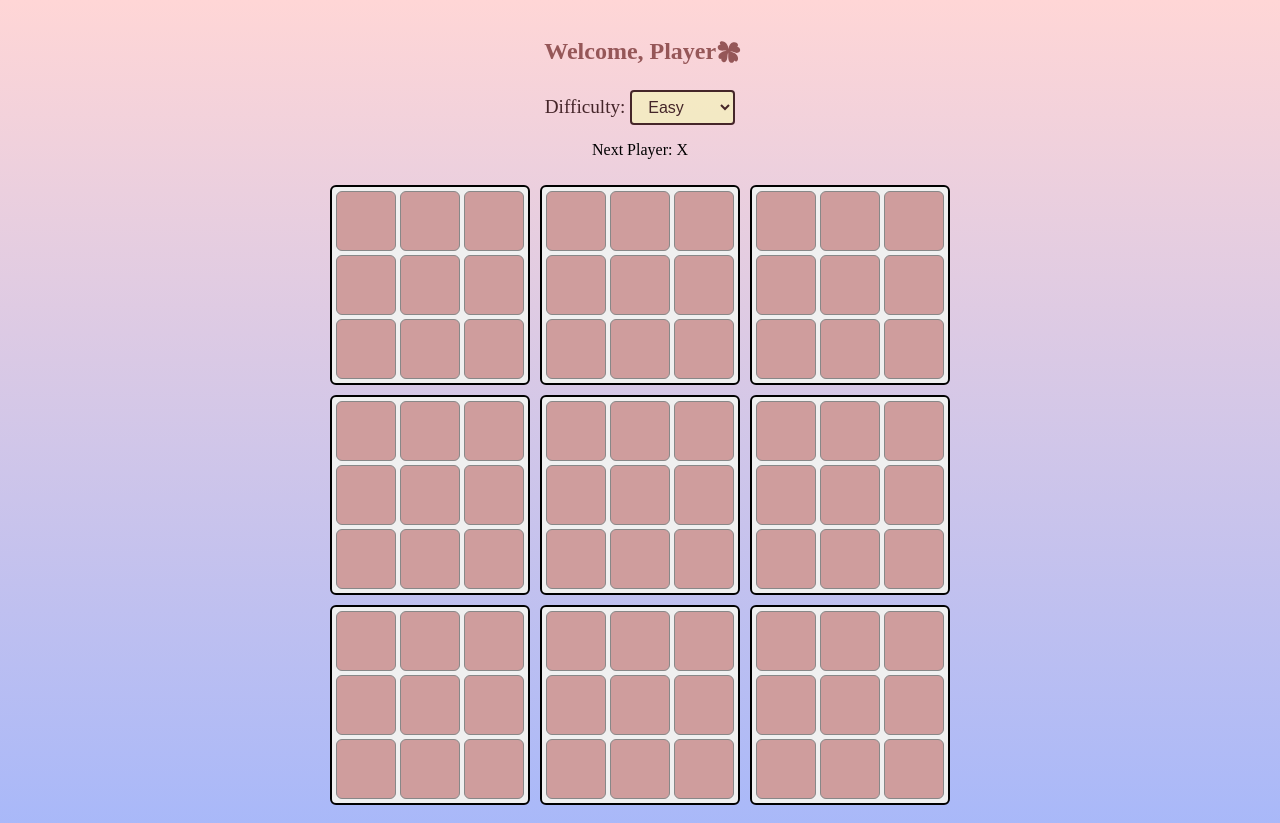
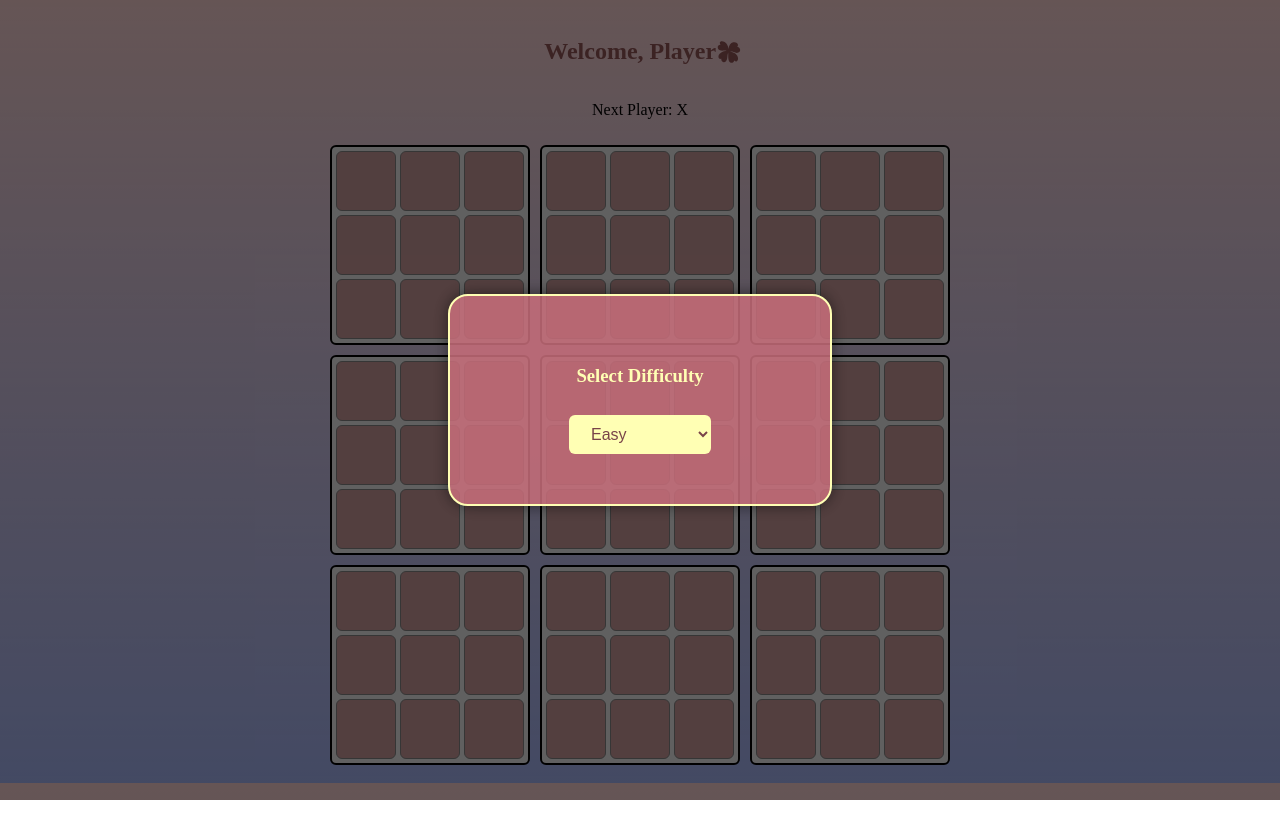
Before and after one commit to Sreyashee/ultimateTicTacToe-frontend, a React (Create React App) app: page /ultimate in a window 1280 px wide. After the commit the page ends 800 px from the top, so only its background shows below. Built offline with nearby package versions, Linux system fonts and the light colour scheme.

Commit message:
Update UltimateTicTacToe.jsx

```diff
--- a/src/pages/UltimateTicTacToe.jsx
+++ b/src/pages/UltimateTicTacToe.jsx
@@ -184,14 +184,24 @@ const UltimateTicTacToe = () => {
   return (
     <div className="ultimate-container">
       <h2 className='message'>{message} <GiClover style={{width:'2 rem', margin:'-5px'}}/></h2>
-      <div>
-        <label className='difficulty'>Difficulty: </label>
-        <select className='difficulty-dropdown-ultimate' value={difficulty} onChange={e => setDifficulty(e.target.value)}>
-          <option value="easy">Easy</option>
-          <option value="medium">Medium</option>
-          <option value="hard">Hard</option>
-        </select>
-      </div>
+<div className="modal-overlay">
+          <div className="modal-popup">
+            <h3>Select Difficulty</h3>
+            <select
+              value={difficulty}
+              onChange={(e) => {
+                setDifficulty(e.target.value);
+                setShowPopup(false);
+              }}
+              className="difficulty-dropdown"
+            >
+              <option value="">-- Choose --</option>
+              <option value="easy">Easy</option>
+              <option value="medium">Medium</option>
+              <option value="hard">Hard</option>
+            </select>
+          </div>
+        </div>
       {!overallWinner && <p>Next Player: {player}</p>}
       <div className="big-board">
         {boards.map((board, index) => renderBoard(board, index))}
```
